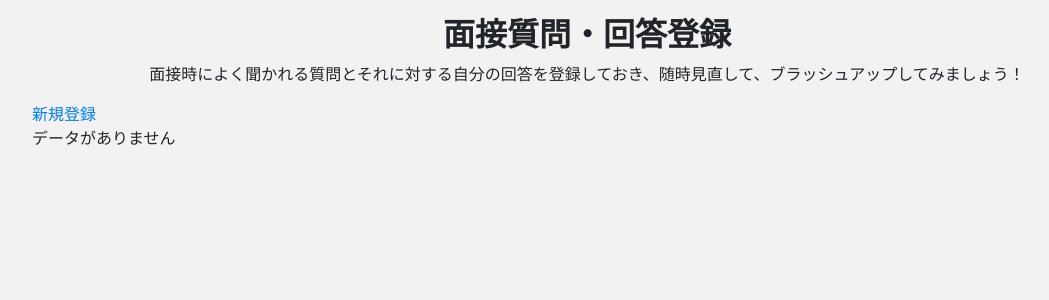
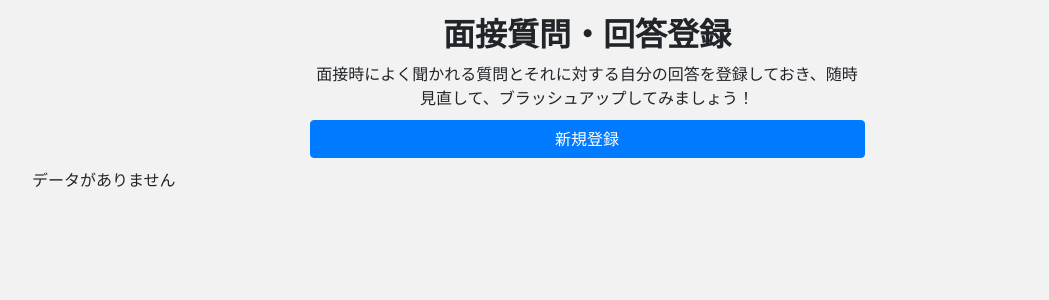
Before and after one commit to kimura121212/jobchange, a Django app: page /answer/ in a window 1280 px wide. Shown: the part 56-356 px from the top of the page, without its empty margins (53-1102 px from the left). Run offline with Django 3.2, Linux system fonts and the light colour scheme; the visitor is signed in with stand-in values (Sample User, id 1); data that the repository does not hold is empty; some libraries are stand-ins or nearby versions.

Commit message:
スタイル修正

```diff
--- a/answer/templates/answer/top.html
+++ b/answer/templates/answer/top.html
@@ -1,16 +1,16 @@
 {% extends "register/base_auth.html" %}
 {% block content %}
     <h2 class="login_title">面接質問・回答登録</h2>
-    <p class="text-center">面接時によく聞かれる質問とそれに対する自分の回答を登録しておき、随時見直して、ブラッシュアップしてみましょう！</p>
-    <a href="{% url "answer:register" %}">新規登録</a>
+    <p class="text-center main_contets margin_auto">面接時によく聞かれる質問とそれに対する自分の回答を登録しておき、随時見直して、ブラッシュアップしてみましょう！</p>
+    <a class="btn btn-primary register_button_margin" href="{% url "answer:register" %}" role="button">新規登録</a>
     {% if answeres %}
     {% for answer in answeres %}
-        <div class="card">
-          <h5 class="card-header">{{ answer.question }}</h5>
+        <div class="card margin_auto main_contets">
+          <h5 class="card-header text-center">{{ answer.question }}</h5>
           <div class="card-body">
             <p class="card-text">{{ answer.answer }}</p>
-            <a href="{% url "answer:update" answer.id %}">変更</a>
-            <a href="{% url "answer:delete" answer.id %}">削除</a>
+            <a class="btn btn-warning" href="{% url "answer:update" answer.id %}" role="button">変更</a>
+            <a class="btn btn-danger" href="{% url "answer:delete" answer.id %}" role="button">削除</a>
           </div>
         </div>
     {% endfor %}
--- a/company/templates/company/top.html
+++ b/company/templates/company/top.html
@@ -1,7 +1,7 @@
 {% extends "register/base_auth.html" %}
 {% block content %}
 <h2 class="login_title">面接企業一覧</h2>
-<p class="text-center">面接は事前の準備が大変重要です。その為にも、面接を実施した後の振り返りをしっかり行い、次の面接に活かしていきましょう！</p>
+<p class="text-center main_contets margin_auto">面接は事前の準備が大変重要です。その為にも、面接を実施した後の振り返りをしっかり行い、次の面接に活かしていきましょう！</p>
 <table class="table table-striped">
   <thead>
     <tr>
--- a/register/static/register/style.css
+++ b/register/static/register/style.css
@@ -50,3 +50,30 @@ body{
     text-align: center;
 }
 /* /login(ログインページ) */
+
+@media screen and (max-width: 768px) {
+    .main_contets{
+        width:100%;
+    }
+}
+@media screen and (min-width: 768px) {
+    .main_contets{
+        width:50%;
+    }
+}
+
+@media screen and (max-width: 768px) {
+    .register_button_margin{
+        margin-top: 10px;
+        margin-bottom: 10px;
+        width: 100%;
+    }
+}
+@media screen and (min-width: 768px) {
+    .register_button_margin{
+        margin-left: 25%;
+        margin-top: 10px;
+        margin-bottom: 10px;
+        width: 50%;
+    }
+}
```
Also changed, not shown: interview/templates/interview/top.html (+6 -5 lines).
